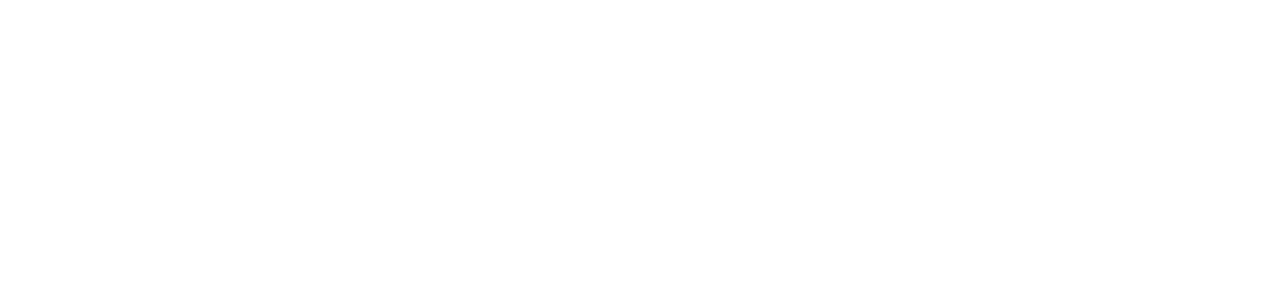
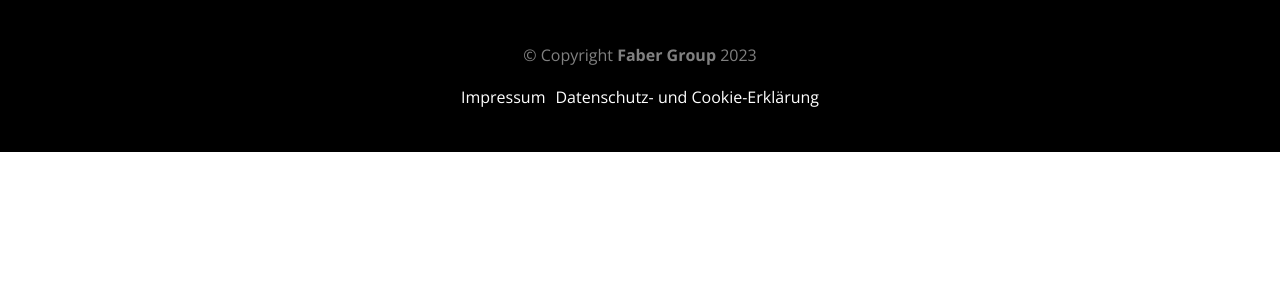
Before and after one commit to Ali-Chaghou/PAKI-Portal, a React (Create React App) app: page / in a window 1280 px wide. Shown: the top 300 px of the page. Built offline with nearby package versions, Linux system fonts and the light colour scheme.

Commit message:
Import and Return Footer Component in App.js

```diff
--- a/src/App.js
+++ b/src/App.js
@@ -2,12 +2,16 @@
 
 //Routing
 import { BrowserRouter} from "react-router-dom";
+
+//Components
+import Footer from './Components/Footer';
 
 function App() {
   return (
     <BrowserRouter>
         <div className="App">
 
+          <Footer/>
         </div>
     </BrowserRouter>
   );
```
